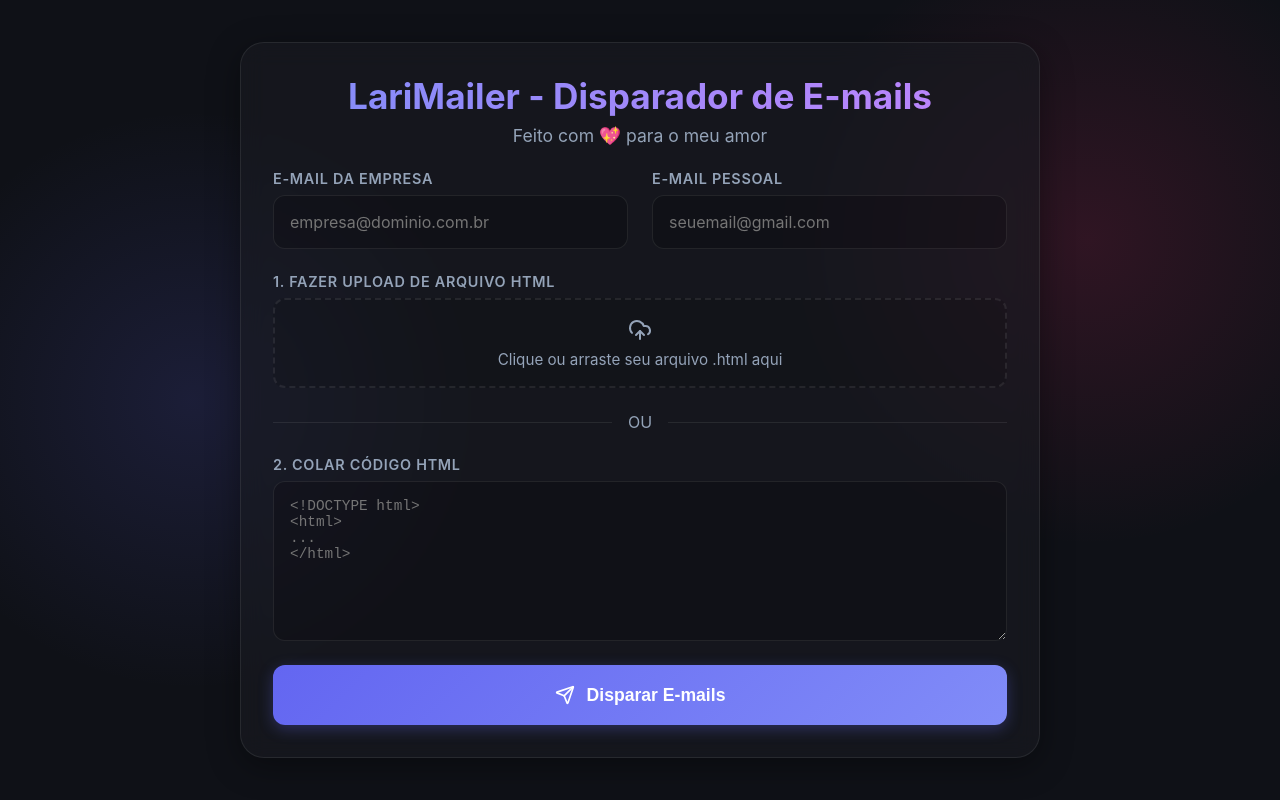
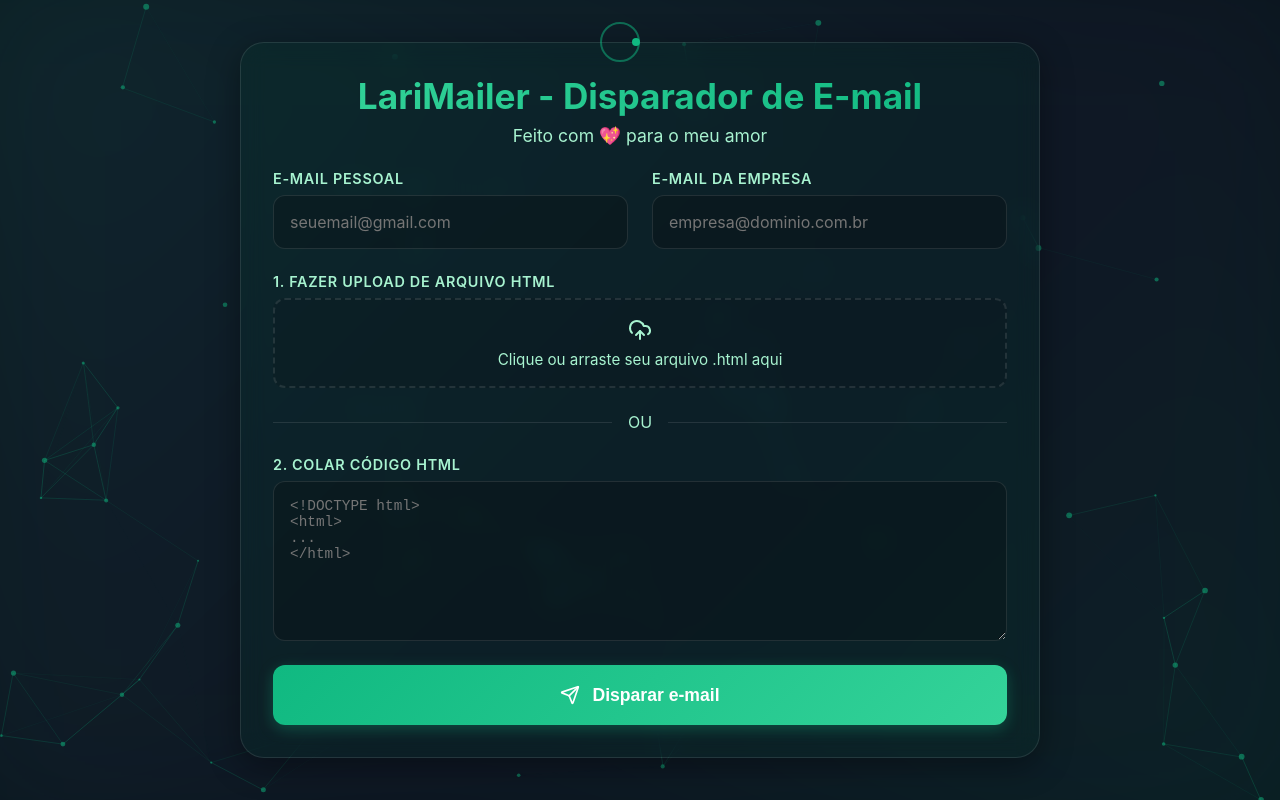
Before and after one commit to ImKaiquera/larimailer, a React app in the folder frontend/: page / in a window 1280 px wide. Built offline with nearby package versions, Linux system fonts and the light colour scheme; the HTML template or start-up script is replaced by a standard one.

Commit message:
style: improvements on front-end

```diff
--- a/frontend/src/App.jsx
+++ b/frontend/src/App.jsx
@@ -17,6 +17,144 @@ function App() {
   const [fileName, setFileName] = useState('');
   const [isSubmitting, setIsSubmitting] = useState(false);
   const fileInputRef = useRef(null);
+
+  const cursorDotRef = useRef(null);
+  const cursorOutlineRef = useRef(null);
+  const canvasRef = useRef(null);
+
+  useEffect(() => {
+    const canvas = canvasRef.current;
+    if (!canvas) return;
+    const ctx = canvas.getContext('2d');
+    let animationFrameId;
+    let particles = [];
+    const particleCount = 70;
+    const connectDistance = 150;
+    const mouseConnectDistance = 200;
+    let mouse = { x: -1000, y: -1000 };
+
+    const resize = () => {
+      canvas.width = window.innerWidth;
+      canvas.height = window.innerHeight;
+    };
+    window.addEventListener('resize', resize);
+    resize();
+
+    for (let i = 0; i < particleCount; i++) {
+      particles.push({
+        x: Math.random() * canvas.width,
+        y: Math.random() * canvas.height,
+        vx: (Math.random() - 0.5) * 1,
+        vy: (Math.random() - 0.5) * 1,
+        radius: Math.random() * 2 + 1
+      });
+    }
+
+    const draw = () => {
+      ctx.clearRect(0, 0, canvas.width, canvas.height);
+
+      particles.forEach((p, i) => {
+        p.x += p.vx;
+        p.y += p.vy;
+
+        if (p.x < 0 || p.x > canvas.width) p.vx *= -1;
+        if (p.y < 0 || p.y > canvas.height) p.vy *= -1;
+
+        ctx.beginPath();
+        ctx.arc(p.x, p.y, p.radius, 0, Math.PI * 2);
+        ctx.fillStyle = 'rgba(16, 185, 129, 0.5)';
+        ctx.fill();
+
+        const dxMouse = p.x - mouse.x;
+        const dyMouse = p.y - mouse.y;
+        const distMouse = Math.sqrt(dxMouse * dxMouse + dyMouse * dyMouse);
+        if (distMouse < mouseConnectDistance) {
+          ctx.beginPath();
+          ctx.moveTo(p.x, p.y);
+          ctx.lineTo(mouse.x, mouse.y);
+          const opacity = 1 - (distMouse / mouseConnectDistance);
+          ctx.strokeStyle = `rgba(250, 204, 21, ${opacity * 0.7})`;
+          ctx.lineWidth = 1;
+          ctx.stroke();
+        }
+
+        for (let j = i + 1; j < particles.length; j++) {
+          const p2 = particles[j];
+          const dx = p.x - p2.x;
+          const dy = p.y - p2.y;
+          const dist = Math.sqrt(dx * dx + dy * dy);
+
+          if (dist < connectDistance) {
+            ctx.beginPath();
+            ctx.moveTo(p.x, p.y);
+            ctx.lineTo(p2.x, p2.y);
+            const opacity = 1 - (dist / connectDistance);
+            ctx.strokeStyle = `rgba(16, 185, 129, ${opacity * 0.3})`;
+            ctx.lineWidth = 1;
+            ctx.stroke();
+          }
+        }
+      });
+
+      animationFrameId = requestAnimationFrame(draw);
+    };
+    draw();
+
+    const handleMouseMove = (e) => {
+      mouse.x = e.clientX;
+      mouse.y = e.clientY;
+    };
+    window.addEventListener('mousemove', handleMouseMove);
+
+    return () => {
+      window.removeEventListener('resize', resize);
+      window.removeEventListener('mousemove', handleMouseMove);
+      cancelAnimationFrame(animationFrameId);
+    };
+  }, []);
+
+  useEffect(() => {
+    const handleMouseMove = (e) => {
+      if (cursorDotRef.current && cursorOutlineRef.current) {
+        cursorDotRef.current.style.left = `${e.clientX}px`;
+        cursorDotRef.current.style.top = `${e.clientY}px`;
+
+        cursorOutlineRef.current.animate({
+          left: `${e.clientX}px`,
+          top: `${e.clientY}px`
+        }, { duration: 300, fill: "forwards" });
+      }
+    };
+
+    window.addEventListener('mousemove', handleMouseMove);
+    return () => window.removeEventListener('mousemove', handleMouseMove);
+  }, []);
+
+  useEffect(() => {
+    const interactiveElements = document.querySelectorAll('button, input, textarea, .file-upload-wrapper');
+
+    const handleMouseOver = () => {
+      cursorDotRef.current?.classList.add('hovered');
+      cursorOutlineRef.current?.classList.add('hovered');
+    };
+
+    const handleMouseLeave = () => {
+      cursorDotRef.current?.classList.remove('hovered');
+      cursorOutlineRef.current?.classList.remove('hovered');
+    };
+
+    interactiveElements.forEach(el => {
+      el.addEventListener('mouseover', handleMouseOver);
+      el.addEventListener('mouseleave', handleMouseLeave);
+    });
+
+    return () => {
+      interactiveElements.forEach(el => {
+        el.removeEventListener('mouseover', handleMouseOver);
+        el.removeEventListener('mouseleave', handleMouseLeave);
+      });
+    };
+  });
 
   const handleFileUpload = (e) => {
     const file = e.target.files[0];
@@ -45,11 +183,11 @@ function App() {
   const handleSubmit = async (e) => {
     e.preventDefault();
 
-    if (!emailEmpresa || !emailPessoal) {
+    if (!emailEmpresa && !emailPessoal) {
       Swal.fire({
         icon: 'warning',
         title: 'Atenção',
-        text: 'Preencha ambos os e-mails.',
+        text: 'Preencha pelo menos um e-mail.',
         confirmButtonColor: '#6366f1',
         background: '#191b22',
         color: '#ffffff'
@@ -72,13 +210,31 @@ function App() {
     setIsSubmitting(true);
 
     try {
-      // Simulação do envio para o Back-end
-      await new Promise(resolve => setTimeout(resolve, 1500));
+      const validEmails = [emailPessoal, emailEmpresa].filter(e => e.trim() !== '');
+
+      const response = await fetch('http://localhost:3000/api/send-email', {
+        method: 'POST',
+        headers: {
+          'Content-Type': 'application/json'
+        },
+        body: JSON.stringify({
+          to: validEmails,
+          subject: `Novo e-mail em HTML - ${new Date().toLocaleString('pt-BR', { dateStyle: 'short', timeStyle: 'short' })}`,
+          htmlBody: htmlCode
+        })
+      });
+
+      if (!response.ok) {
+        const errorData = await response.json();
+        throw new Error(errorData.message || 'Erro interno no servidor.');
+      }
 
       Swal.fire({
         icon: 'success',
         title: 'Sucesso!',
-        text: 'E-mail enviado com sucesso para ambos os endereços!',
+        text: validEmails.length > 1
+          ? 'E-mail enviado com sucesso para ambos os endereços!'
+          : 'E-mail enviado com sucesso para o endereço informado!',
         confirmButtonColor: '#10b981',
         background: '#191b22',
         color: '#ffffff'
@@ -87,7 +243,7 @@ function App() {
       Swal.fire({
         icon: 'error',
         title: 'Ops...',
-        text: 'Falha ao enviar e-mail. Tente novamente.',
+        text: error.message || 'Falha ao enviar e-mail. Tente novamente.',
         confirmButtonColor: '#ef4444',
         background: '#191b22',
         color: '#ffffff'
@@ -98,12 +254,26 @@ function App() {
   };
 
   return (
-    <div className="glass-panel">
-      <h1>LariMailer - Disparador de E-mails</h1>
+    <>
+      <div className="custom-cursor-dot" ref={cursorDotRef}></div>
+      <div className="custom-cursor-outline" ref={cursorOutlineRef}></div>
+      <canvas ref={canvasRef} className="plexus-canvas"></canvas>
+      <div className="glass-panel">
+      <h1>LariMailer - Disparador de E-mail</h1>
       <p className="subtitle">Feito com 💖 para o meu amor</p>
 
       <form onSubmit={handleSubmit}>
         <div className="form-row">
+          <div className="form-group">
+            <label htmlFor="emailPessoal">E-mail Pessoal</label>
+            <input
+              type="email"
+              id="emailPessoal"
+              placeholder="seuemail@gmail.com"
+              value={emailPessoal}
+              onChange={(e) => setEmailPessoal(e.target.value)}
+            />
+          </div>
           <div className="form-group">
             <label htmlFor="emailEmpresa">E-mail da Empresa</label>
             <input
@@ -112,18 +282,6 @@ function App() {
               placeholder="empresa@dominio.com.br"
               value={emailEmpresa}
               onChange={(e) => setEmailEmpresa(e.target.value)}
-              required
-            />
-          </div>
-          <div className="form-group">
-            <label htmlFor="emailPessoal">E-mail Pessoal</label>
-            <input
-              type="email"
-              id="emailPessoal"
-              placeholder="seuemail@gmail.com"
-              value={emailPessoal}
-              onChange={(e) => setEmailPessoal(e.target.value)}
-              required
             />
           </div>
         </div>
@@ -174,12 +332,13 @@ function App() {
           ) : (
             <>
               <Send size={20} />
-              <span>Disparar E-mails</span>
+              <span>Disparar e-mail</span>
             </>
           )}
         </button>
       </form>
     </div>
+    </>
   );
 }
 
--- a/frontend/src/index.css
+++ b/frontend/src/index.css
@@ -1,13 +1,13 @@
 :root {
-  --primary-glow: conic-gradient(from 180deg at 50% 50%, #2a8af633 0deg, #a853ba33 180deg, #e92a6733 360deg);
-  --bg-color: #0f1117;
-  --glass-bg: rgba(25, 27, 34, 0.6);
-  --glass-border: rgba(255, 255, 255, 0.08);
+  --primary-glow: conic-gradient(from 180deg at 50% 50%, #10b98133 0deg, #34d39933 180deg, #05966933 360deg);
+  --bg-color: #022c22;
+  --glass-bg: rgba(6, 78, 59, 0.15);
+  --glass-border: rgba(255, 255, 255, 0.1);
   --glass-shadow: 0 8px 32px 0 rgba(0, 0, 0, 0.37);
   --text-primary: #ffffff;
-  --text-secondary: #94a3b8;
-  --accent: #6366f1;
-  --accent-hover: #4f46e5;
+  --text-secondary: #a7f3d0;
+  --accent: #10b981;
+  --accent-hover: #059669;
   --success: #10b981;
   --error: #ef4444;
 }
@@ -20,16 +20,41 @@
 
 body {
   font-family: 'Inter', -apple-system, BlinkMacSystemFont, 'Segoe UI', Roboto, Oxygen, Ubuntu, Cantarell, 'Open Sans', 'Helvetica Neue', sans-serif;
-  background-color: var(--bg-color);
+  background-color: #02120e;
   color: var(--text-primary);
   min-height: 100vh;
   display: flex;
   justify-content: center;
   align-items: center;
-  background-image:
-    radial-gradient(circle at 15% 50%, rgba(99, 102, 241, 0.15), transparent 25%),
-    radial-gradient(circle at 85% 30%, rgba(233, 42, 103, 0.15), transparent 25%);
-  background-attachment: fixed;
+  overflow-x: hidden;
+}
+
+body::before {
+  content: "";
+  position: fixed;
+  inset: -150px;
+  background: linear-gradient(-45deg, #064e3b, #111827, #134e4a, #0f172a);
+  background-size: 400% 400%;
+  animation: bgGradientMove 20s ease infinite;
+  filter: blur(120px);
+  z-index: -2;
+  opacity: 0.9;
+}
+
+@keyframes bgGradientMove {
+  0% { background-position: 0% 50% }
+  50% { background-position: 100% 50% }
+  100% { background-position: 0% 50% }
+}
+
+.plexus-canvas {
+  position: fixed;
+  top: 0;
+  left: 0;
+  width: 100vw;
+  height: 100vh;
+  z-index: -1;
+  pointer-events: none;
 }
 
 #root {
@@ -70,7 +95,7 @@ h1 {
   font-size: 2.2rem;
   font-weight: 700;
   margin-bottom: 0.5rem;
-  background: linear-gradient(to right, #818cf8, #c084fc);
+  background: linear-gradient(to right, #34d399, #10b981);
   -webkit-background-clip: text;
   -webkit-text-fill-color: transparent;
   text-align: center;
@@ -126,7 +151,7 @@ input[type="email"]:focus,
 textarea:focus {
   outline: none;
   border-color: var(--accent);
-  box-shadow: 0 0 0 2px rgba(99, 102, 241, 0.2);
+  box-shadow: 0 0 0 2px rgba(16, 185, 129, 0.2);
   background: rgba(0, 0, 0, 0.3);
 }
 
@@ -156,7 +181,7 @@ textarea {
 
 .file-upload-wrapper:hover, .file-upload-wrapper.drag-over {
   border-color: var(--accent);
-  background: rgba(99, 102, 241, 0.05);
+  background: rgba(16, 185, 129, 0.05);
 }
 
 .file-upload-wrapper input[type="file"] {
@@ -206,13 +231,13 @@ button.submit-btn {
   padding: 1.2rem;
   border: none;
   border-radius: 12px;
-  background: linear-gradient(135deg, var(--accent), #818cf8);
+  background: linear-gradient(135deg, var(--accent), #34d399);
   color: white;
   font-size: 1.1rem;
   font-weight: 600;
   cursor: pointer;
   transition: all 0.3s cubic-bezier(0.4, 0, 0.2, 1);
-  box-shadow: 0 4px 15px rgba(99, 102, 241, 0.3);
+  box-shadow: 0 4px 15px rgba(16, 185, 129, 0.3);
   display: flex;
   justify-content: center;
   align-items: center;
@@ -222,8 +247,8 @@ button.submit-btn {
 
 button.submit-btn:hover {
   transform: translateY(-2px);
-  box-shadow: 0 8px 25px rgba(99, 102, 241, 0.4);
-  background: linear-gradient(135deg, var(--accent-hover), #6366f1);
+  box-shadow: 0 8px 30px rgba(16, 185, 129, 0.7);
+  background: linear-gradient(135deg, var(--accent-hover), #10b981);
 }
 
 button.submit-btn:active {
@@ -294,3 +319,65 @@ button.submit-btn:disabled {
     margin-bottom: 1.5rem;
   }
 }
+
+/* Staggered Animations */
+.glass-panel h1 { animation: slideInDown 0.6s ease both; }
+.glass-panel .subtitle { animation: slideInDown 0.8s ease both; }
+.form-group { animation: slideInUp 0.6s ease both; }
+.form-row .form-group:nth-child(1) { animation-delay: 0.1s; }
+.form-row .form-group:nth-child(2) { animation-delay: 0.2s; }
+.form-group:nth-of-type(2) { animation-delay: 0.3s; }
+.divider { animation: fadeIn 0.8s ease both; animation-delay: 0.4s; }
+.form-group:nth-of-type(3) { animation-delay: 0.5s; }
+.submit-btn { animation: slideInUp 0.6s ease both; animation-delay: 0.6s; }
+
+@keyframes slideInDown {
+  from { opacity: 0; transform: translateY(-20px); }
+  to { opacity: 1; transform: translateY(0); }
+}
+@keyframes slideInUp {
+  from { opacity: 0; transform: translateY(20px); }
+  to { opacity: 1; transform: translateY(0); }
+}
+
+/* Custom Cursor */
+body, button, input, textarea, .file-upload-wrapper, a {
+  cursor: none !important;
+}
+
+.custom-cursor-dot {
+  position: fixed;
+  width: 8px;
+  height: 8px;
+  background-color: var(--accent);
+  border-radius: 50%;
+  pointer-events: none;
+  z-index: 9999;
+  transform: translate(-50%, -50%);
+  transition: width 0.2s, height 0.2s, background-color 0.2s;
+}
+
+.custom-cursor-outline {
+  position: fixed;
+  width: 40px;
+  height: 40px;
+  border: 2px solid rgba(16, 185, 129, 0.5);
+  border-radius: 50%;
+  pointer-events: none;
+  z-index: 9998;
+  transform: translate(-50%, -50%);
+  transition: width 0.2s, height 0.2s, border-color 0.2s, background-color 0.2s;
+}
+
+.custom-cursor-dot.hovered {
+  width: 12px;
+  height: 12px;
+  background-color: #ffffff;
+}
+
+.custom-cursor-outline.hovered {
+  width: 60px;
+  height: 60px;
+  border-color: rgba(255, 255, 255, 0.4);
+  background-color: rgba(255, 255, 255, 0.05);
+}
```
